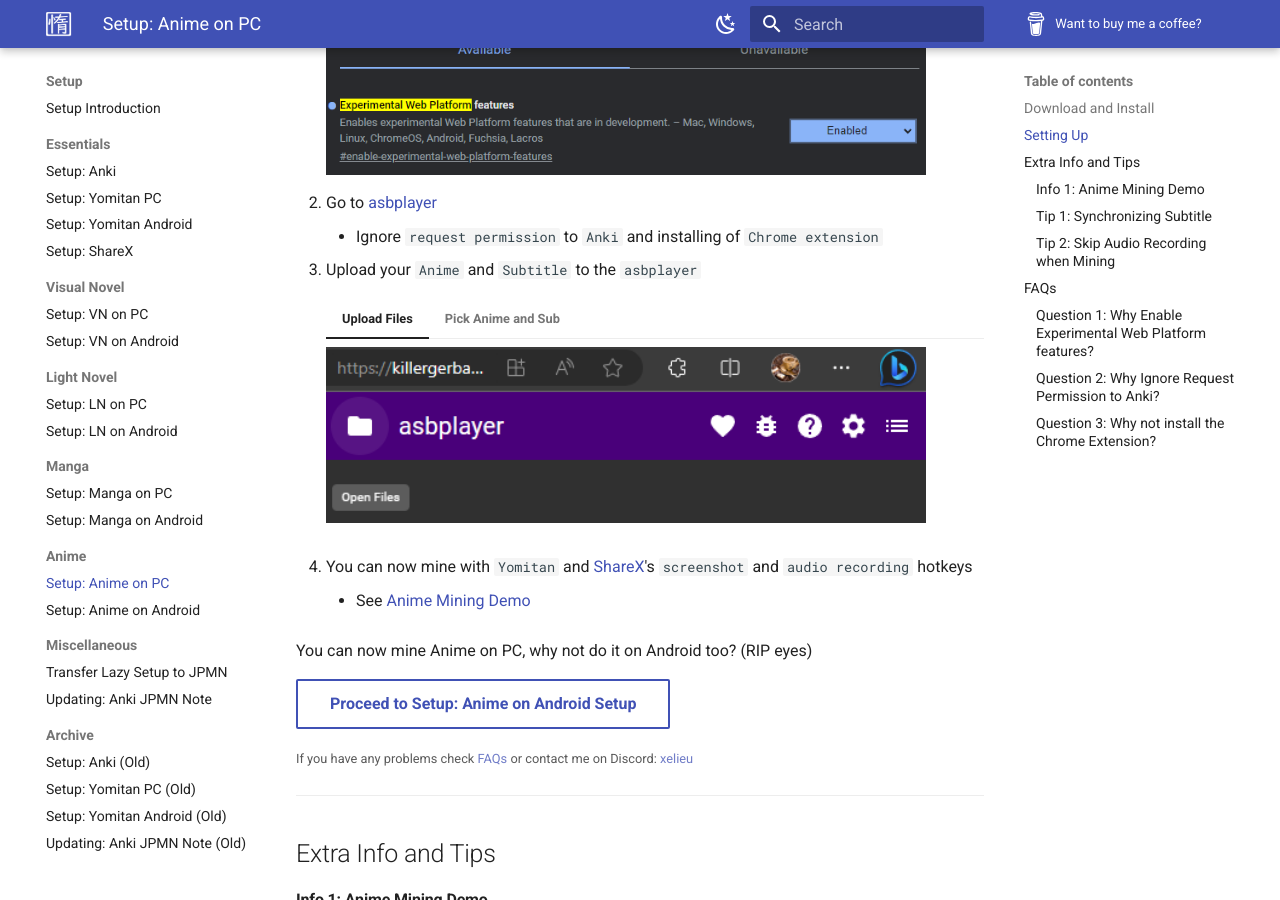
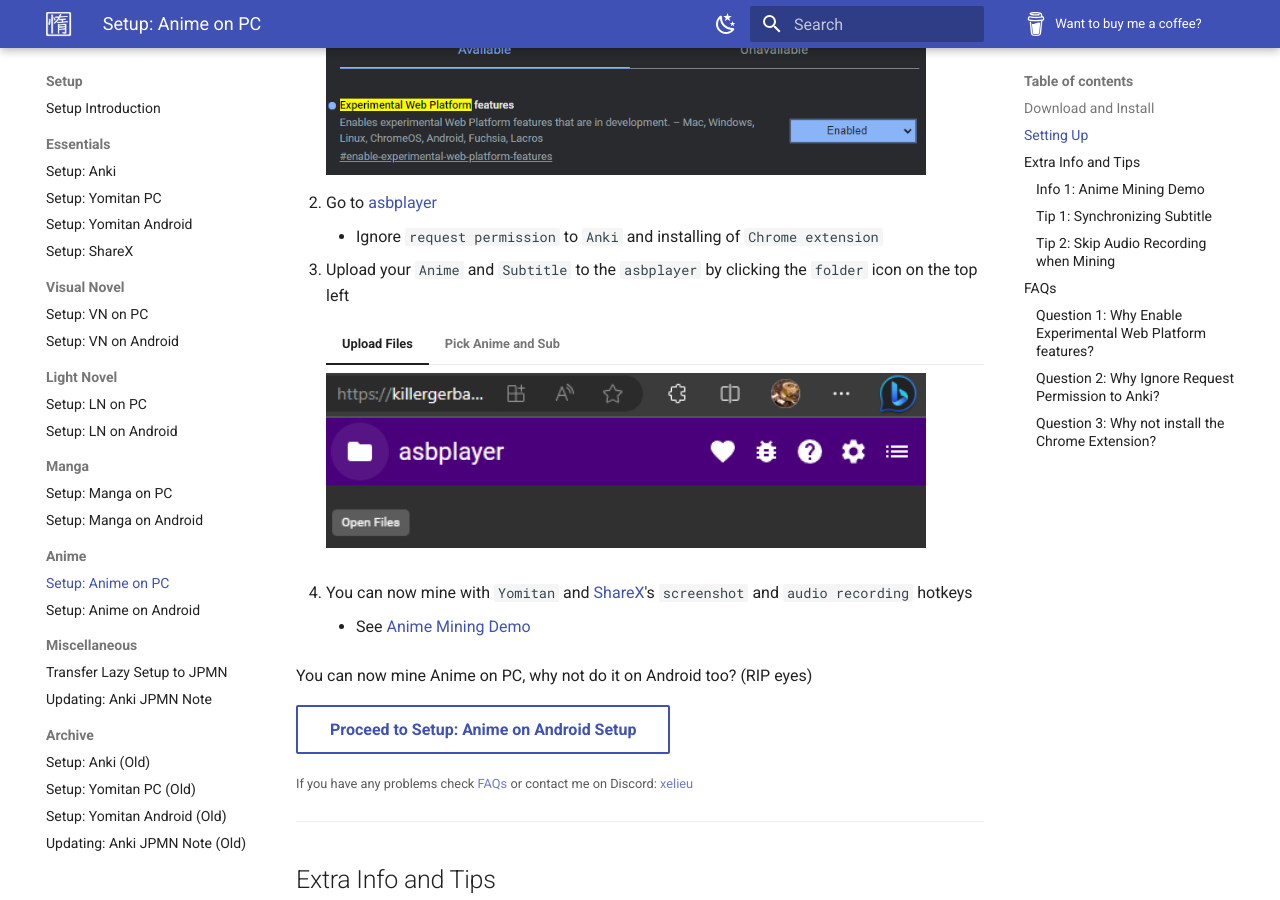
Before and after one commit to Xelieu/xelieu.github.io, an MkDocs documentation site: the page built from docs/jp-lazy-guide/setupAnimeOnPC.md, in a window 1280 px wide and 900 px high, scrolled down 803 px. Built offline with MkDocs 1.6.1 and Material for MkDocs 9.7.7, drawn with Linux system fonts in a browser that asks for light colours.

Commit message:
$updated info

```diff
--- a/docs/jp-lazy-guide/setupAnimeOnPC.md
+++ b/docs/jp-lazy-guide/setupAnimeOnPC.md
@@ -25,7 +25,7 @@
 2. Go to [asbplayer](https://killergerbah.github.io/asbplayer/)
     - Ignore `request permission` to `Anki` and installing of `Chrome extension`
 
-3. Upload your `Anime` and `Subtitle` to the `asbplayer`
+3. Upload your `Anime` and `Subtitle` to the `asbplayer` by clicking the `folder` icon on the top left
 
     === "Upload Files"
         ![Pick Anime PC](../img/pick-anime-pc.png){height=300 width=600}
```
